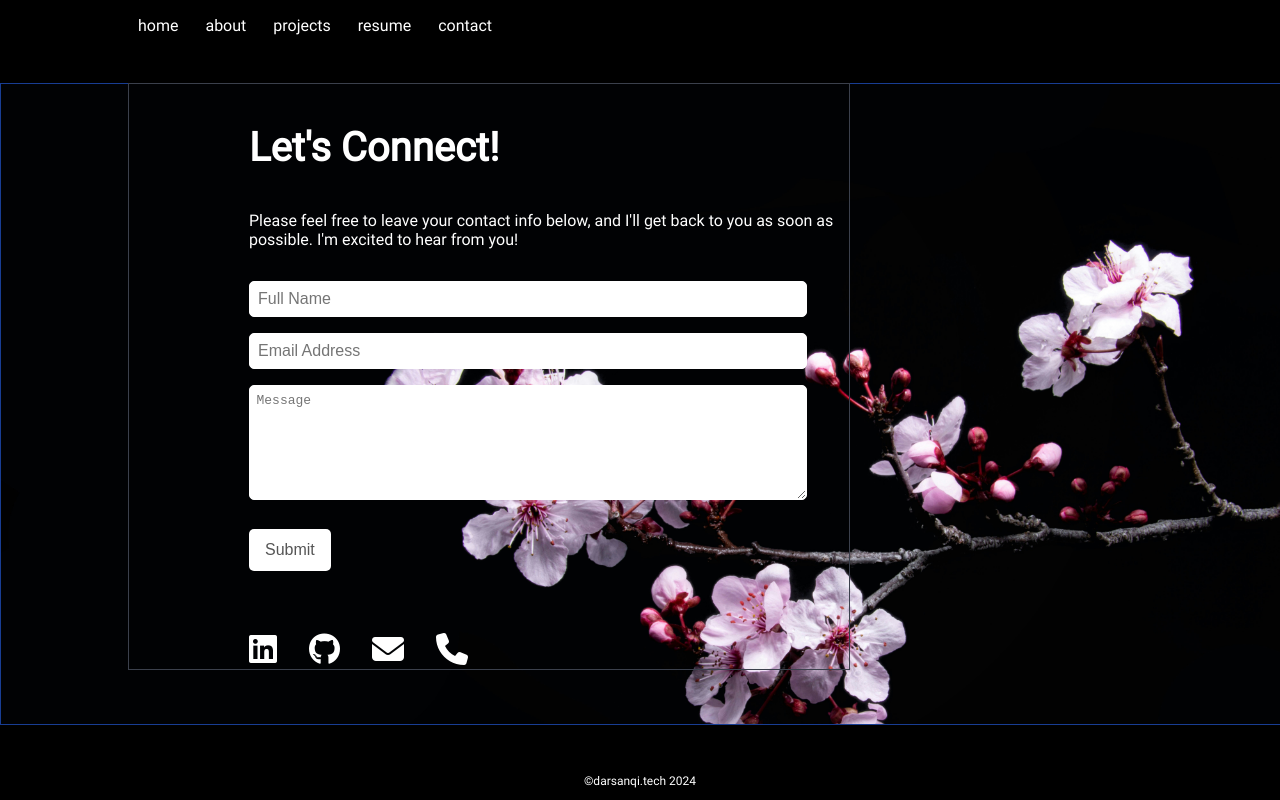
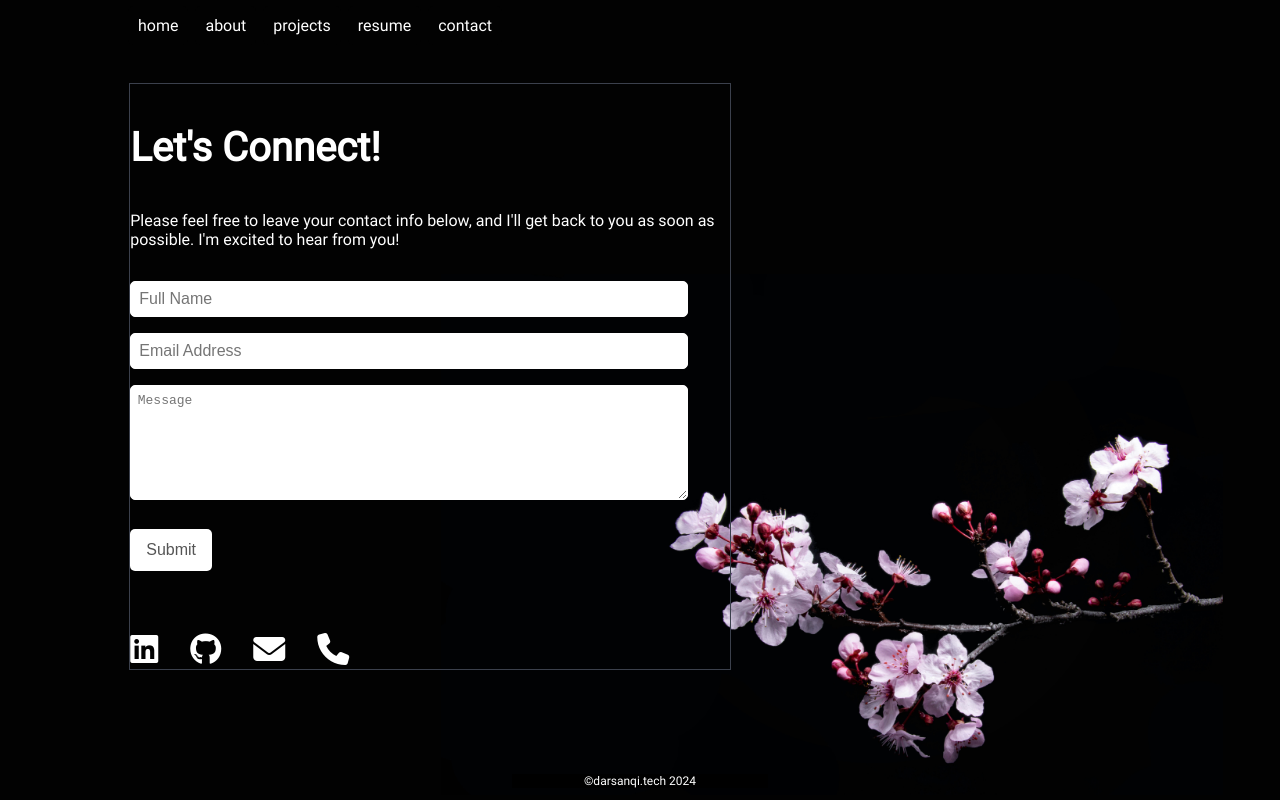
Before and after one commit to DarsanQi/darsanqi.github.io, a React (Create React App) app in the folder my-app/: page /contact in a window 1280 px wide. Shown: the top 800 px of the page. Built offline with nearby package versions, Linux system fonts and the light colour scheme.

Commit message:
fixed the color on every page to 020202 but now need a new about background photo because it is still 000

```diff
--- a/my-app/src/Statics/Global.css
+++ b/my-app/src/Statics/Global.css
@@ -35,7 +35,7 @@ body {
   margin: 0;
   padding: 0;
   color: #000;
-  background-color: #000;
+  background-color: #020202;
   overflow-x: hidden; /* Prevent horizontal scrolling */
 }
 
@@ -76,7 +76,7 @@ nav ul li a {
   text-decoration: none;
   border-radius: 5px;
   padding: 10px;
-  background-color: black;
+  background-color: #020202;
   transition: background-color 0.5s ease-in-out;
 }
 
--- a/my-app/src/Subpages/styling/About.css
+++ b/my-app/src/Subpages/styling/About.css
@@ -20,7 +20,7 @@
 }
 #about {
   grid-area: text;
-  background-color: #000;
+  background-color: #020202;
   padding: 2em;
   color: #fff;
   overflow-y: auto;
@@ -99,7 +99,7 @@
   }
 
   #about {
-    background-color: #000;
+    background-color: #020202;
     overflow-y: hidden;
   }
 }
--- a/my-app/src/Subpages/styling/Contact.css
+++ b/my-app/src/Subpages/styling/Contact.css
@@ -1,32 +1,35 @@
 .contact-section {
-
+    position: relative;
     padding: 2em;
-    background-color: #000;
+    background-color: #020202;
     color: #fff;
-    overflow-y: hidden;
+    overflow: hidden; /* Ensure no overflow */
+    height: 85vh; /* Make sure the section takes up the full viewport height */
 
   }
 
   .contact-background-image {
     position: absolute;
 
-    left: 0;
     right: 0;
-    width: 100%;
-    height: 80%;
-
+    bottom: 0%;
+    width: 70%;
+    height: 70%;
     background-image: url('/public/assets/background_images/contact_flower.jpg');
     background-size: cover;
     background-position: center;
+    background-size: contain; /* Shrink the image without cropping */
+    background-repeat: no-repeat; /* Prevent the image from repeating */
     z-index: 1;
     opacity: 1;
-    border: 1px solid #183d93;
     overflow-y: hidden;
+
   }
 
 
 
   .contact-container {
+    margin-left: 8%;
     display: flex;
     flex-direction: row;
     max-width: 1200px;
@@ -37,12 +40,12 @@
   }
 
   .contact-form-container {
-    margin-left: 8%;
+
     max-width: 600px;
     width: 100%;
     border: 1px solid #3b404c;
     z-index: 2;
-    padding-left: 10%;
+
   }
 
   .contact-form-container h2 {
--- a/my-app/src/Subpages/styling/Home.css
+++ b/my-app/src/Subpages/styling/Home.css
@@ -5,7 +5,7 @@
   align-items: flex-start;
   justify-content: flex-start;
   height: 85vh;
-  background-color: #000;
+  background-color: #020202;
   box-sizing: border-box;
   position: relative;
   overflow: hidden;
@@ -36,6 +36,7 @@
   background-position: center;
   z-index: 1;
   opacity: 1;
+
 }
 
 .home-typing-animation {
```
